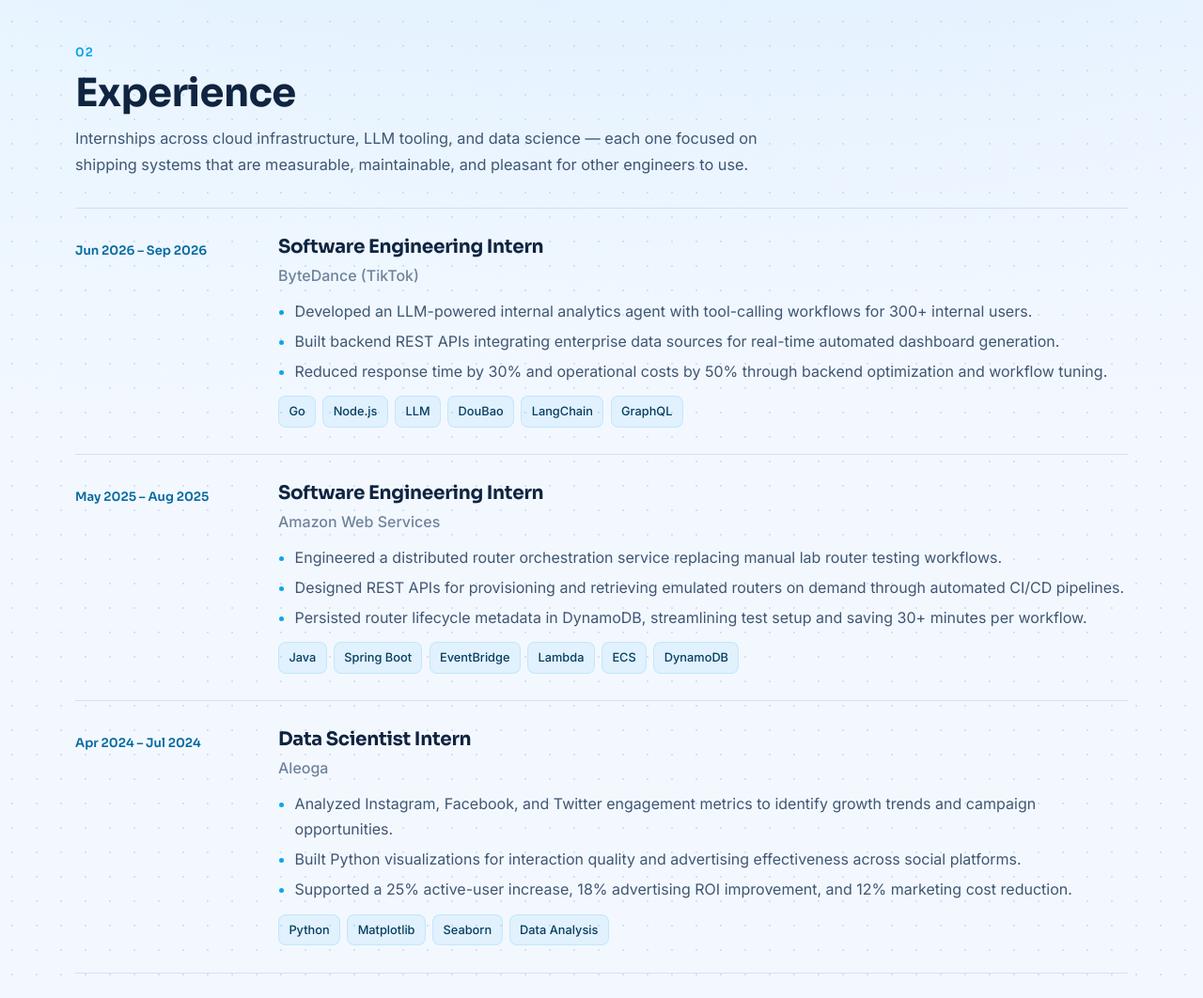
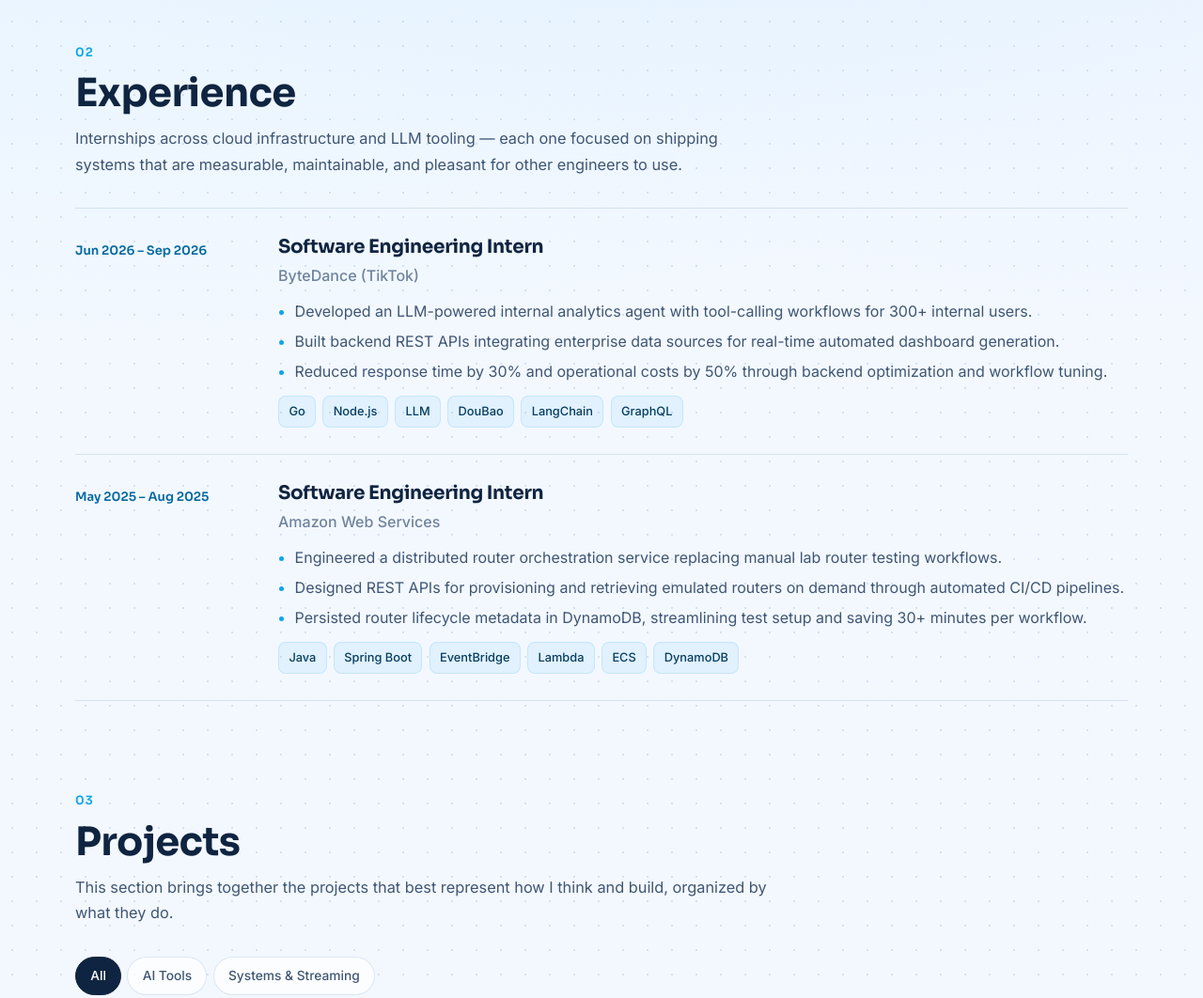
Before and after one commit to JiajunWang23/uiucwangjiajun.com, a plain HTML site: page index.html in a window 1280 px wide. Shown: the part 1680-2742 px from the top of the page at 94% size. Drawn offline with Linux system fonts and the light colour scheme.

Commit message:
Experience: remove Aleoga internship
Co-Authored-By: Claude Opus 5.5 <noreply@anthropic.com>
Claude-Session: https://claude.ai/code/session_01NbB7a9n5jEvuDy986CyPp6

```diff
--- a/index.html
+++ b/index.html
@@ -18,7 +18,7 @@
     <link rel="preconnect" href="https://fonts.googleapis.com">
     <link rel="preconnect" href="https://fonts.gstatic.com" crossorigin>
     <link href="https://fonts.googleapis.com/css2?family=Sora:wght@500;600;700&family=Inter:wght@400;500;600&display=swap" rel="stylesheet">
-    <link rel="stylesheet" href="./styles.css?v=20261016h">
+    <link rel="stylesheet" href="./styles.css?v=20261102">
   </head>
   <body>
     <a class="skip-link" href="#about">Skip to content</a>
@@ -179,6 +179,6 @@
       <span id="footer-updated"></span>
     </footer>
 
-    <script src="./script.js?v=20261016h"></script>
+    <script src="./script.js?v=20261102"></script>
   </body>
 </html>
--- a/script.js
+++ b/script.js
@@ -36,7 +36,6 @@ const siteData = {
       logo: "./assets/aws.svg",
       logoAlt: "AWS logo",
     },
-    { company: "Aleoga", role: "Data Scientist Intern", mark: "AL", tone: "blue" },
   ],
   homeIntro:
     "Hi there 👋. I am Ellie W, a software engineer who builds backend systems where data, cloud infrastructure, and intelligent tools meet.",
@@ -80,7 +79,7 @@ const siteData = {
     "PyTorch",
   ],
   experienceIntro:
-    "Internships across cloud infrastructure, LLM tooling, and data science — each one focused on shipping systems that are measurable, maintainable, and pleasant for other engineers to use.",
+    "Internships across cloud infrastructure and LLM tooling — each one focused on shipping systems that are measurable, maintainable, and pleasant for other engineers to use.",
   experience: [
     {
       company: "ByteDance (TikTok)",
@@ -102,17 +101,6 @@ const siteData = {
         "Engineered a distributed router orchestration service replacing manual lab router testing workflows.",
         "Designed REST APIs for provisioning and retrieving emulated routers on demand through automated CI/CD pipelines.",
         "Persisted router lifecycle metadata in DynamoDB, streamlining test setup and saving 30+ minutes per workflow.",
-      ],
-    },
-    {
-      company: "Aleoga",
-      role: "Data Scientist Intern",
-      period: "Apr 2024 – Jul 2024",
-      stack: ["Python", "Matplotlib", "Seaborn", "Data Analysis"],
-      bullets: [
-        "Analyzed Instagram, Facebook, and Twitter engagement metrics to identify growth trends and campaign opportunities.",
-        "Built Python visualizations for interaction quality and advertising effectiveness across social platforms.",
-        "Supported a 25% active-user increase, 18% advertising ROI improvement, and 12% marketing cost reduction.",
       ],
     },
   ],
```
